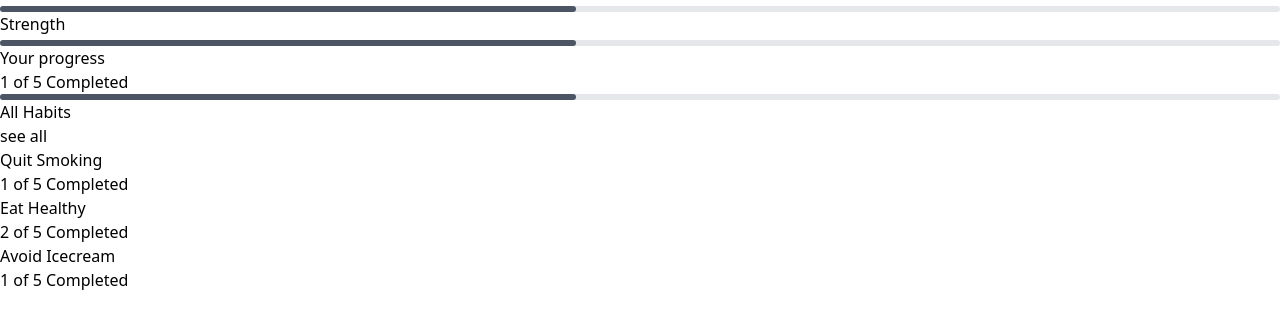
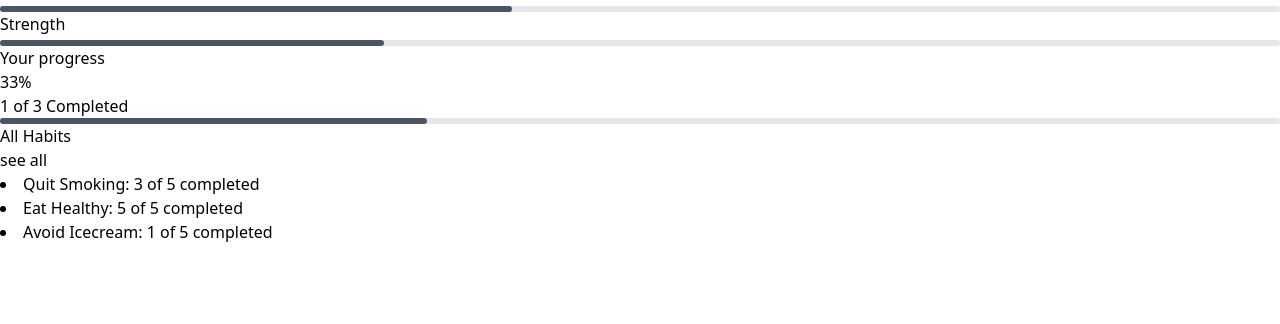
Before and after one commit to boring-dragon/habicado, a Nuxt app: page / in a window 1280 px wide. Shown: the part 204-528 px from the top of the page. Built offline with nearby package versions, Linux system fonts and the light colour scheme.

Commit message:
Update index.vue

```diff
--- a/pages/index.vue
+++ b/pages/index.vue
@@ -2,7 +2,7 @@
   <div>
     <div class="ml-9 mt-5">
       <p class="text-2xl text-black-500 font-bold">Welcome Back 👋</p>
-      <p>{{ username }}</p>
+      <p>{{ user.username }}</p>
       <img src="" alt="profile">
     </div>
 
@@ -11,23 +11,24 @@
       <p>Character Profile</p>
       <div class="mb-1 text-base font-medium dark:text-black">Health</div>
       <div class="w-full bg-gray-200 rounded-full h-1.5 dark:bg-white-700">
-        <div class="bg-gray-600 h-1.5 rounded-full dark:bg-red-300" style="width: 45%"></div>
+        <div class="bg-gray-600 h-1.5 rounded-full dark:bg-red-300" :style="{ 'width': user.health + '%' }"></div>
       </div>
       <div class="mb-1 text-base font-medium dark:text-black">Stamina</div>
       <div class="w-full bg-gray-200 rounded-full h-1.5 dark:bg-white-700">
-        <div class="bg-gray-600 h-1.5 rounded-full dark:bg-blue-300" style="width: 45%"></div>
+        <div class="bg-gray-600 h-1.5 rounded-full dark:bg-blue-300" :style="{ 'width': user.stamina + '%' }"></div>
       </div>
       <div class="mb-1 text-base font-medium dark:text-black">Strength</div>
       <div class="w-full bg-gray-200 rounded-full h-1.5 dark:bg-white-700">
-        <div class="bg-gray-600 h-1.5 rounded-full dark:bg-grey-300" style="width: 45%"></div>
+        <div class="bg-gray-600 h-1.5 rounded-full dark:bg-grey-300" :style="{ 'width': user.strength + '%' }"></div>
       </div>
     </div>
 
     <div>
       <p>Your progress</p>
-      <p>{{ DoneTasks }} of {{ TotalTasks }} Completed</p>
+      <p>{{ parseInt(completedTasks/Object.keys(user.tasks).length*100) }}%</p>
+      <p> {{ completedTasks }} of {{ Object.keys(user.tasks).length }} Completed</p>
       <div class="w-full bg-gray-200 rounded-full h-1.5 dark:bg-white-700">
-        <div class="bg-gray-600 h-1.5 rounded-full dark:bg-grey-300" style="width: 45%"></div>
+        <div class="bg-gray-600 h-1.5 rounded-full dark:bg-grey-300" :style="{ 'width': completedTasks/Object.keys(user.tasks).length*100 + '%' }"></div>
       </div>
     </div>
 
@@ -36,18 +37,9 @@
         <p>All Habits</p>
         <p>see all</p>
       </div>
-      <div>
-        <p>{{ habit1 }}</p>
-        <p>{{ habit1Done }} of {{ habit1Total }} Completed</p>
-      </div>
-      <div>
-        <p>{{ habit2 }}</p>
-        <p>{{ habit2Done }} of {{ habit2Total }} Completed</p>
-      </div>
-      <div>
-        <p>{{ habit3 }}</p>
-        <p>{{ habit3Done }} of {{ habit3Total }} Completed</p>
-      </div>
+      <li v-for="item in user.tasks">
+        {{ item.name }}: {{ item.done }} of {{ item.total }} completed
+      </li>
 
     </div>
 
@@ -59,18 +51,40 @@ export default {
   name: 'IndexPage',
   data() {
     return {
-      username: 'Heesu Kim',
-      DoneTasks: 1,
-      TotalTasks: 5,
-      habit1: 'Quit Smoking',
-      habit1Done: 1,
-      habit1Total: 5,
-      habit2: 'Eat Healthy',
-      habit2Done: 2,
-      habit2Total: 5,
-      habit3: 'Avoid Icecream',
-      habit3Done: 1,
-      habit3Total: 5,
+      user: {
+        username: 'Heesu Kim',
+        health: 50,
+        stamina: 40,
+        strength: 30,
+        tasks: {
+          'Quit Smoking': {
+            name: 'Quit Smoking',
+            total: 5,
+            done: 3
+          },
+          'Eat Healthy': {
+            name: 'Eat Healthy',
+            total: 5,
+            done: 5
+          },
+          'Avoid Icecream': {
+            name: 'Avoid Icecream',
+            total: 5,
+            done: 1
+          }
+        }
+      }
+    }
+  },
+  computed: {
+    completedTasks: function () {
+      let i = 0
+      for (const [key, value] of Object.entries(this.user.tasks)) {
+        if (value.total === value.done) {
+          i++
+        }
+      }
+      return i
     }
   }
 }
```
